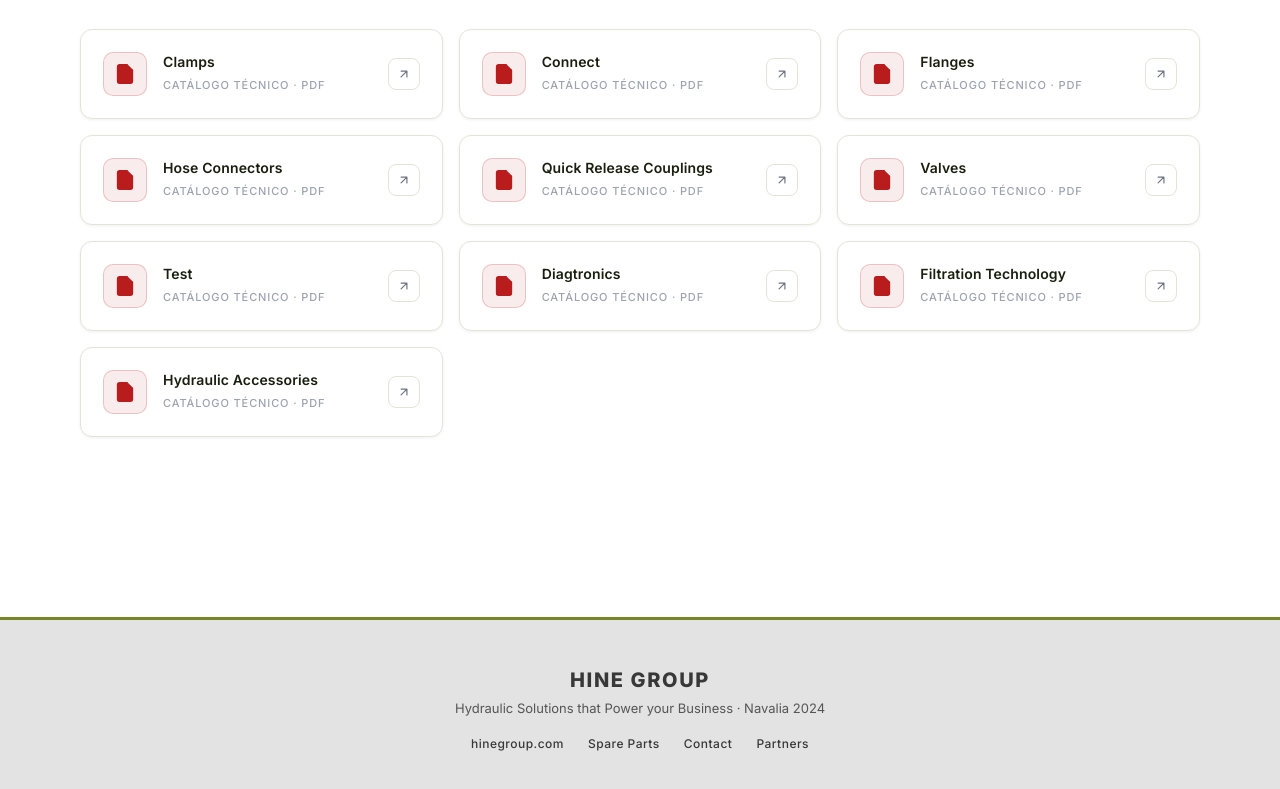
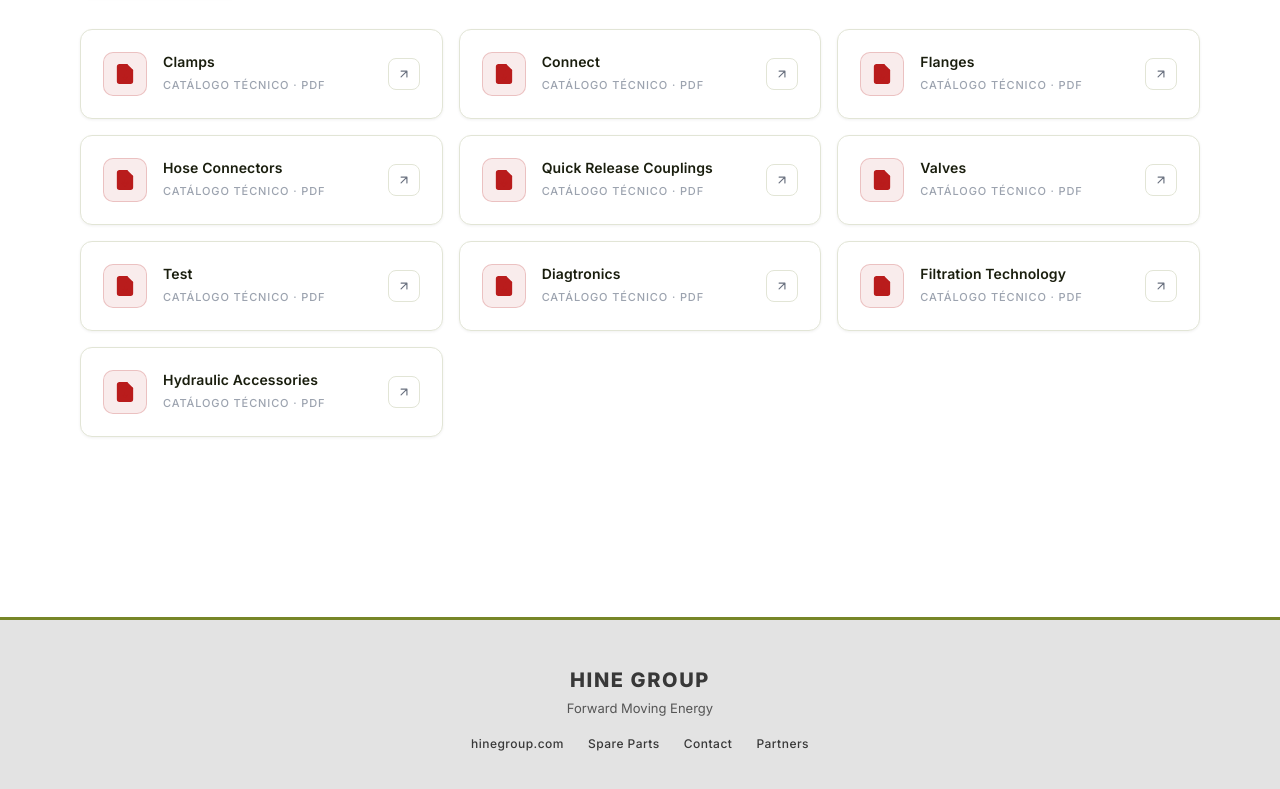
Before and after one commit to lali-bot/hine_navalia, a plain HTML site: page index.html in a window 1280 px wide. Shown: the part 2649-3438 px from the top of the page. Drawn offline with Linux system fonts and the light colour scheme.

Commit message:
Update index.html

```diff
--- a/index.html
+++ b/index.html
@@ -1071,7 +1071,7 @@
   <footer>
     <div class="footer-inner">
       <div class="footer-logo">HINE GROUP</div>
-      <div class="footer-text">Hydraulic Solutions that Power your Business · Navalia 2024</div>
+      <div class="footer-text">Forward Moving Energy</div>
       <div class="footer-links">
         <a href="https://www.hinegroup.com" target="_blank">hinegroup.com</a>
         <a href="https://www.hinegroup.com/spare-parts-and-consumables/" target="_blank">Spare Parts</a>
```
